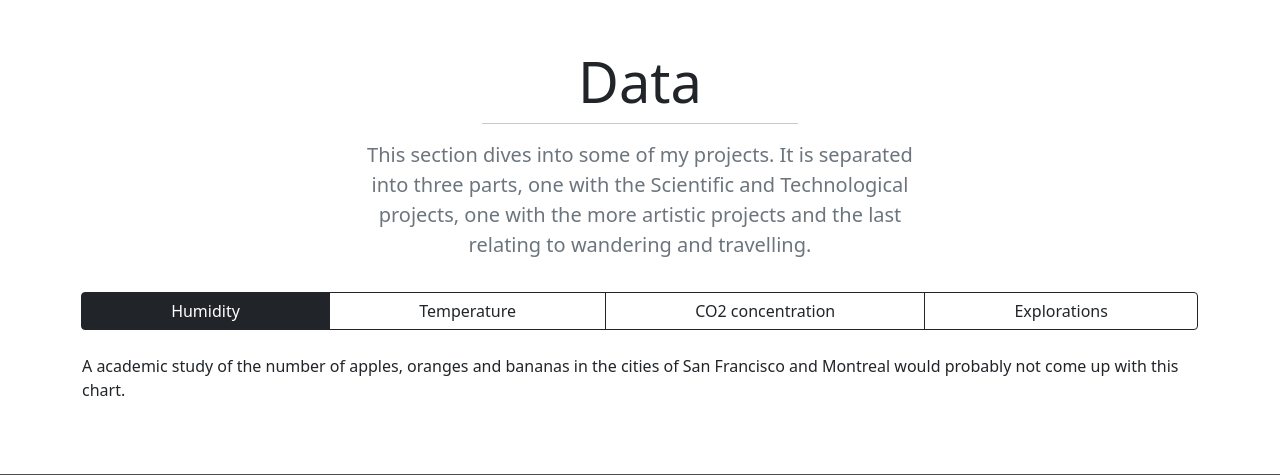
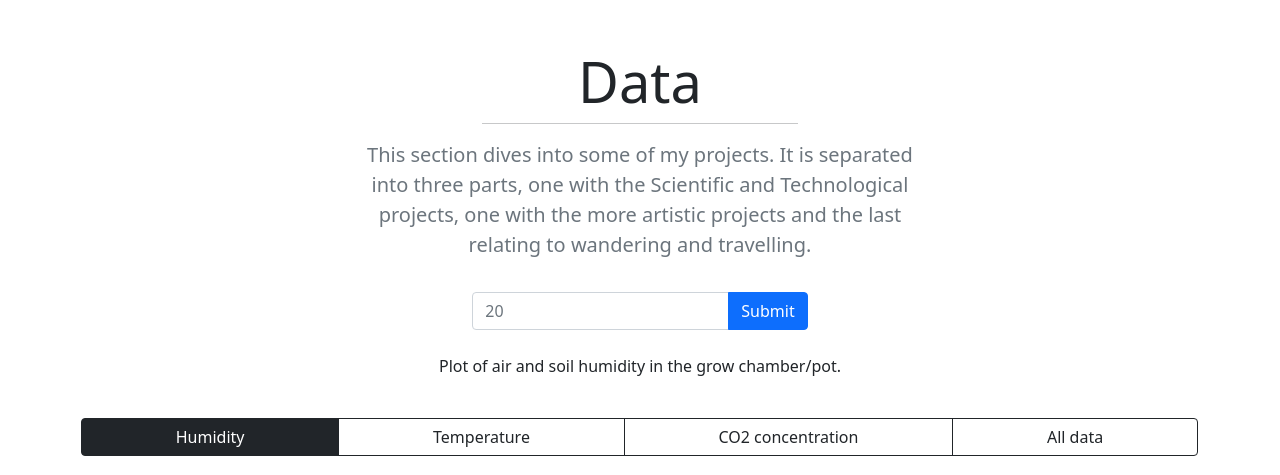
Before and after one commit to Jonastjep/GardenController, a Flask app: page / in a window 1280 px wide. Shown: the part 1994-2469 px from the top of the page. Run offline with Flask 3, Linux system fonts and the light colour scheme; data that the repository does not hold is empty; some libraries are stand-ins or nearby versions; grey boxes are pictures that could not be loaded.

Commit message:
Plotly plots work, take data from DB and publish

```diff
--- a/app.py
+++ b/app.py
@@ -13,9 +13,8 @@ import os
 
 import status_setup
 
+
 app = Flask(__name__)
-
-serv_key = "C4Xw4LhlIu"
 
 # there are two available cycles represented by ints: 18h/6h is 18; 12h/12h is 12;
 # the arduino code is made so that the number represents the duration of the first part of the cycle
@@ -57,6 +56,10 @@ except:
 con.commit()
 con.close()
 
+serv_key = "C4Xw4LhlIu"
+
+#the number of datapoints shown on the graphs
+form_vals = {"graph_data_pts": 20}
 
 @app.route("/", methods=['GET', 'POST'])
 def index():
@@ -80,6 +83,13 @@ def index():
             # status['aux1Cyc'] = int(request.form.get('aux1Cyc'))
             # status['aux2Cyc'] = int(request.form.get('aux2Cyc'))
 
+        elif request.form["form_id"] == "graphs":
+            val = request.form.get('nb_datapts')
+            print(val)
+            if val.isdigit():
+                form_vals['graph_data_pts'] = int(val)
+
+
         #UPDATE THE STATUS FILE TO KEEP CURRENT SETTINGS
         f = open("status_setup.py","w")
         f.write("status = ")
@@ -87,23 +97,43 @@ def index():
         f.close()
         print("Successfully updated status file.")
 
-        return redirect('/#navigbar')
+        if request.form["form_id"] == "graphs":
+            return redirect('/#hum')
+        else:
+            return redirect('/#navigbar')
 
-    df = pd.DataFrame({
-        "Fruit": ["Apples", "Oranges", "Bananas", "Apples", "Oranges", "Bananas"],
-        "Amount": [4, 1, 2, 2, 4, 5],
-        "City": ["SF", "SF", "SF", "Montreal", "Montreal", "Montreal"]
-    })
+    cnx = sq.connect(db_path)
+    df = pd.read_sql_query(f"SELECT * FROM sensor_data ORDER BY timestamp DESC LIMIT {form_vals['graph_data_pts']}", cnx)
 
-    fig1 = px.bar(df, x="Fruit", y="Amount", color="City", barmode="group")
-    graphJSON1 = json.dumps(fig1, cls=plotly.utils.PlotlyJSONEncoder)
-    header1="Fruit in North America"
-    description1 = """
-    A academic study of the number of apples, oranges and bananas in the cities of
-    San Francisco and Montreal would probably not come up with this chart.
-    """
+    print(df)
 
-    return render_template("index.html", status=status, graphJSON1=graphJSON1, description1=description1)
+    fig_hum = px.line(df, x="timestamp", y=["DHT_hum","SOIL_hum"])
+    graphJSON_hum = json.dumps(fig_hum, cls=plotly.utils.PlotlyJSONEncoder)
+    description_hum = """Plot of air and soil humidity in the grow chamber/pot."""
+
+    fig_temp = px.line(df, x="timestamp", y="DHT_temp")
+    graphJSON_temp = json.dumps(fig_temp, cls=plotly.utils.PlotlyJSONEncoder)
+    description_temp = """Plot of air temperature in the grow chamber."""
+
+    fig_ppm = px.line(df, x="timestamp", y="MQ135_ppm")
+    graphJSON_ppm = json.dumps(fig_ppm, cls=plotly.utils.PlotlyJSONEncoder)
+    description_ppm = """Plot of the CO2 ppm in the grow chamber."""
+
+    fig_all = px.line(df, x="timestamp", y=["DHT_hum","SOIL_hum","DHT_temp","MQ135_ppm"])
+    graphJSON_all = json.dumps(fig_all, cls=plotly.utils.PlotlyJSONEncoder)
+    description_all = """Plot of all stored sensor data (seen in the other plots) together."""
+
+    plot_dict = {'hum':{'data':graphJSON_hum, 'descr': description_hum},
+                 'temp':{'data':graphJSON_temp, 'descr': description_temp},
+                 'ppm':{'data':graphJSON_ppm, 'descr': description_ppm},
+                 'all':{'data':graphJSON_all, 'descr': description_all},
+                 }
+
+    return render_template("index.html",
+                           status=status,
+                           plot_dict=plot_dict,
+                           nb_datapts=form_vals['graph_data_pts'],
+                           )
 
 @app.route('/get_data')
 def get_data():
@@ -136,4 +166,4 @@ def add_data(DHT_hum, DHT_temp, SOIL_hum, MQ135_ppm):
 
 if __name__ == '__main__':
     # run app in debug mode on port 5000
-    app.run(port=5000, host="0.0.0.0")
+    app.run(port=5000, host="0.0.0.0", debug=True)
--- a/templates/index.html
+++ b/templates/index.html
@@ -477,7 +477,76 @@
       </div>
     </div>
 
-    <div class="row">
+    <form method="POST">
+      <input type="hidden" name="form_id" value="graphs">
+      <div class="d-flex justify-content-center">
+        <div class="input-group w-auto">
+            <input
+              type="text"
+              class="form-control"
+              name = "nb_datapts"
+              id="nb_datapts"
+              pattern="\d*"
+              placeholder="{{nb_datapts}}"
+              aria-label="{{nb_datapts}}"
+              aria-describedby="button-addon1"
+            >
+            <button class="btn btn-primary" type="submit" id="button-addon1" data-mdb-ripple-color="dark">
+                Submit
+            </button>
+        </div>
+    </div>
+    </form>
+
+    <div class="row text-center">
+      <div class="container" id="div3" class="">
+        <div class="row py-4">
+          <div id="chart1" class="chart"></div>
+          <div><p>{{plot_dict['hum']['descr']}}</p></div>
+
+          <script type="text/javascript">
+              var graphs = {{plot_dict['hum']['data'] | safe}};
+              Plotly.plot('chart1',graphs,{});
+          </script>
+        </div>
+      </div>
+
+      <div class="container" id="div4" class="hide">
+        <div class="row py-4">
+          <div id="chart2" class="chart"></div>
+          <div>{{plot_dict['temp']['descr']}}</div>
+
+          <script type="text/javascript">
+              var graphs = {{plot_dict['temp']['data'] | safe}};
+              Plotly.plot('chart2',graphs,{});
+          </script>
+        </div>
+      </div>
+
+      <div class="container" id="div5" class="hide">
+        <div class="row py-4">
+          <div id="chart3" class="chart"></div>
+          <div>{{plot_dict['ppm']['descr']}}</div>
+
+          <script type="text/javascript">
+              var graphs = {{plot_dict['ppm']['data'] | safe}};
+              Plotly.plot('chart3',graphs,{});
+          </script>
+        </div>
+      </div>
+
+      <div class="container" id="div6" class="hide">
+        <div class="row py-4">
+          <div id="chart4" class="chart"></div>
+          <div>{{plot_dict['all']['descr']}}</div>
+
+          <script type="text/javascript">
+              var graphs = {{plot_dict['all']['data'] | safe}};
+              Plotly.plot('chart4',graphs,{});
+          </script>
+        </div>
+      </div>
+
       <div class="btn-group" role="group" aria-label="Basic radio toggle button group">
         <input type="radio" class="btn-check" name="btnradio" id="btnradio3" autocomplete="off" onclick="show3();"
           checked>
@@ -490,55 +559,7 @@
         <label class="btn btn-outline-dark" for="btnradio5">CO2 concentration</label>
 
         <input type="radio" class="btn-check" name="btnradio" id="btnradio6" onclick="show6();" autocomplete="off">
-        <label class="btn btn-outline-dark" for="btnradio6">Explorations</label>
-      </div>
-
-      <div class="container" id="div3" class="">
-        <div class="row py-4">
-          <div id="chart1" class="chart"></div>
-          <div>{{description1}}</div>
-
-          <script type="text/javascript">
-              var graphs = {{graphJSON1 | safe}};
-              Plotly.plot('chart1',graphs,{});
-          </script>
-        </div>
-      </div>
-
-      <div class="container" id="div4" class="hide">
-        <div class="row py-4">
-          <div id="chart2" class="chart"></div>
-          <div>{{description1}}</div>
-
-          <script type="text/javascript">
-              var graphs = {{graphJSON1 | safe}};
-              Plotly.plot('chart2',graphs,{});
-          </script>
-        </div>
-      </div>
-
-      <div class="container" id="div5" class="hide">
-        <div class="row py-4">
-          <div id="chart3" class="chart"></div>
-          <div>{{description1}}</div>
-
-          <script type="text/javascript">
-              var graphs = {{graphJSON1 | safe}};
-              Plotly.plot('chart3',graphs,{});
-          </script>
-        </div>
-      </div>
-
-      <div class="container" id="div6" class="hide">
-        <div class="row py-4">
-          <div id="chart4" class="chart"></div>
-          <div>{{description1}}</div>
-
-          <script type="text/javascript">
-              var graphs = {{graphJSON1 | safe}};
-              Plotly.plot('chart4',graphs,{});
-          </script>
-        </div>
+        <label class="btn btn-outline-dark" for="btnradio6">All data</label>
       </div>
 
     </div>
```
